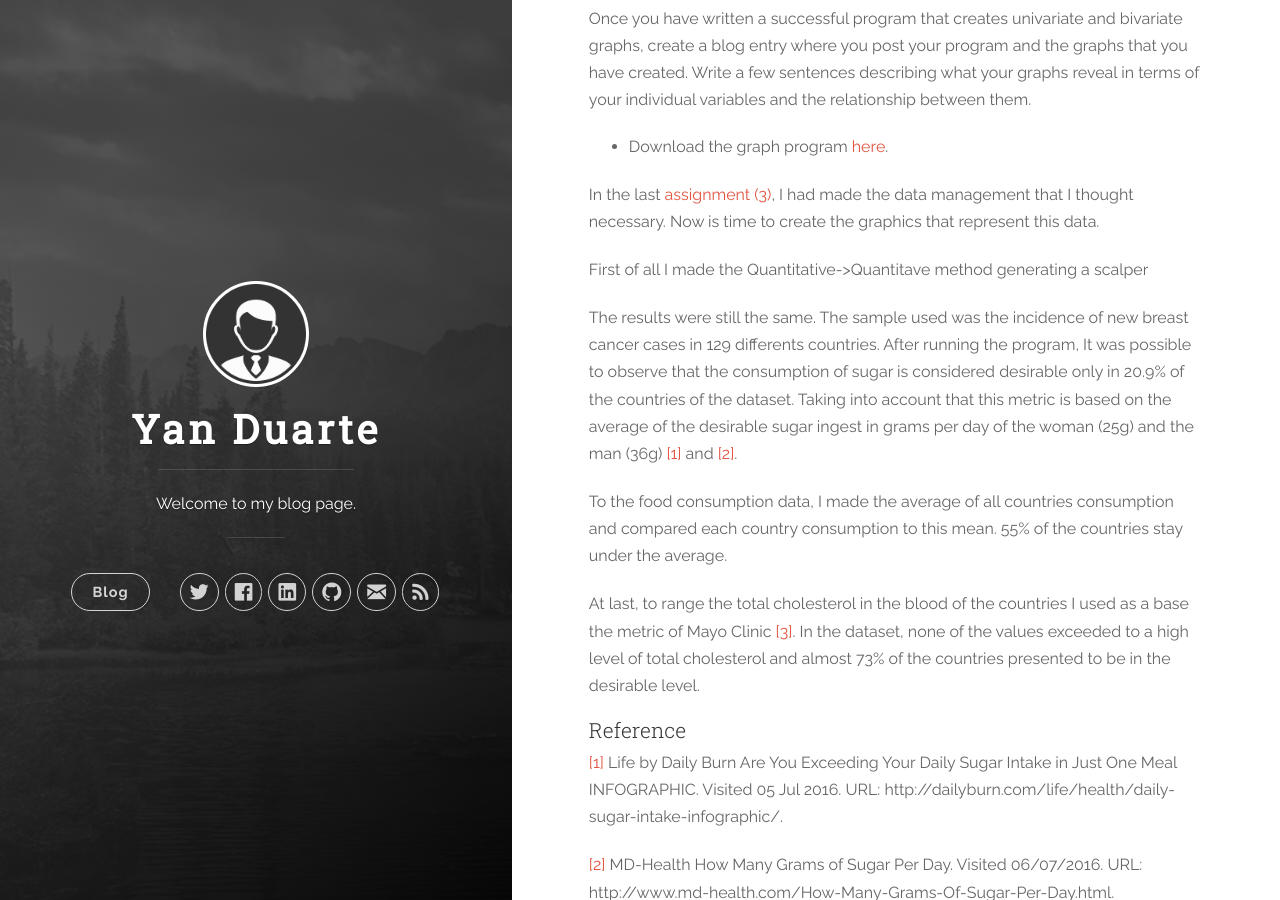
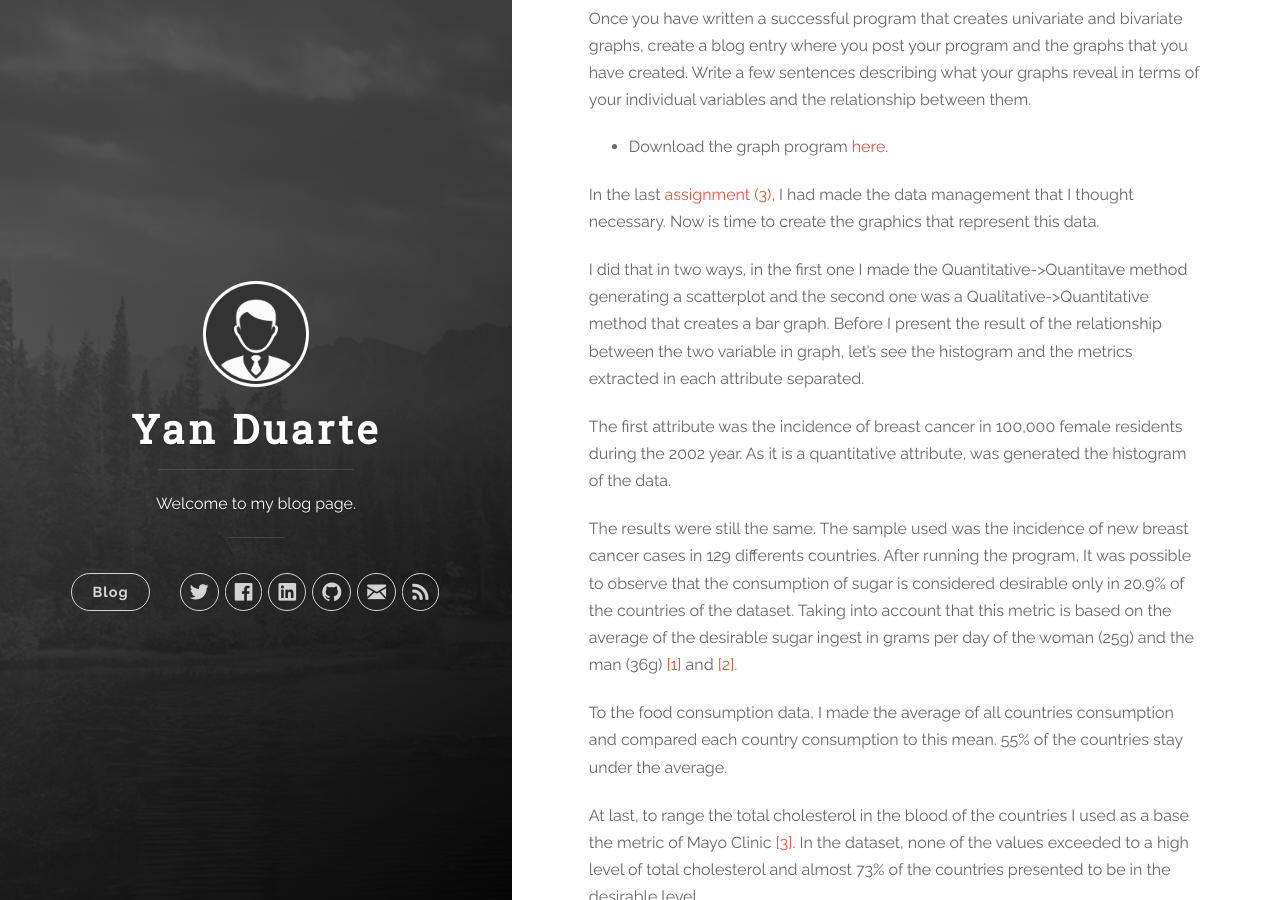
Before and after one commit to yan-duarte/yan-duarte.github.io, a Jekyll site: the page built from _posts/2016-07-22-Assignment4.md, in a window 1280 px wide and 900 px high, scrolled down 386 px. Built offline with Jekyll 4.4.1, drawn with Linux system fonts in a browser that asks for light colours; nearby versions of some CDN libraries.

Commit message:
Updated 2016-07-22-Assignment4.md

```diff
--- a/_posts/2016-07-22-Assignment4.md
+++ b/_posts/2016-07-22-Assignment4.md
@@ -25,7 +25,12 @@ Once you have written a successful program that creates univariate and bivariate
 
 In the last [assignment (3)](https://yan-duarte.github.io/2016/Assignment3/), I had made the data management that I thought necessary. Now is time to create the graphics that represent this data.
 
-First of all I made the Quantitative->Quantitave method generating a scalper
+I did that in two ways, in the first one I made the Quantitative->Quantitave method generating a scatterplot and the second one was a Qualitative->Quantitative method that creates a bar graph.
+Before I present the result of the relationship between the two variable in graph, let's see the histogram and the metrics extracted in each attribute separated.
+
+The first attribute was the incidence of breast cancer in 100,000 female residents during the 2002 year. As it is a quantitative attribute, was generated the histogram of the data.
+
+
 
 
 
```
